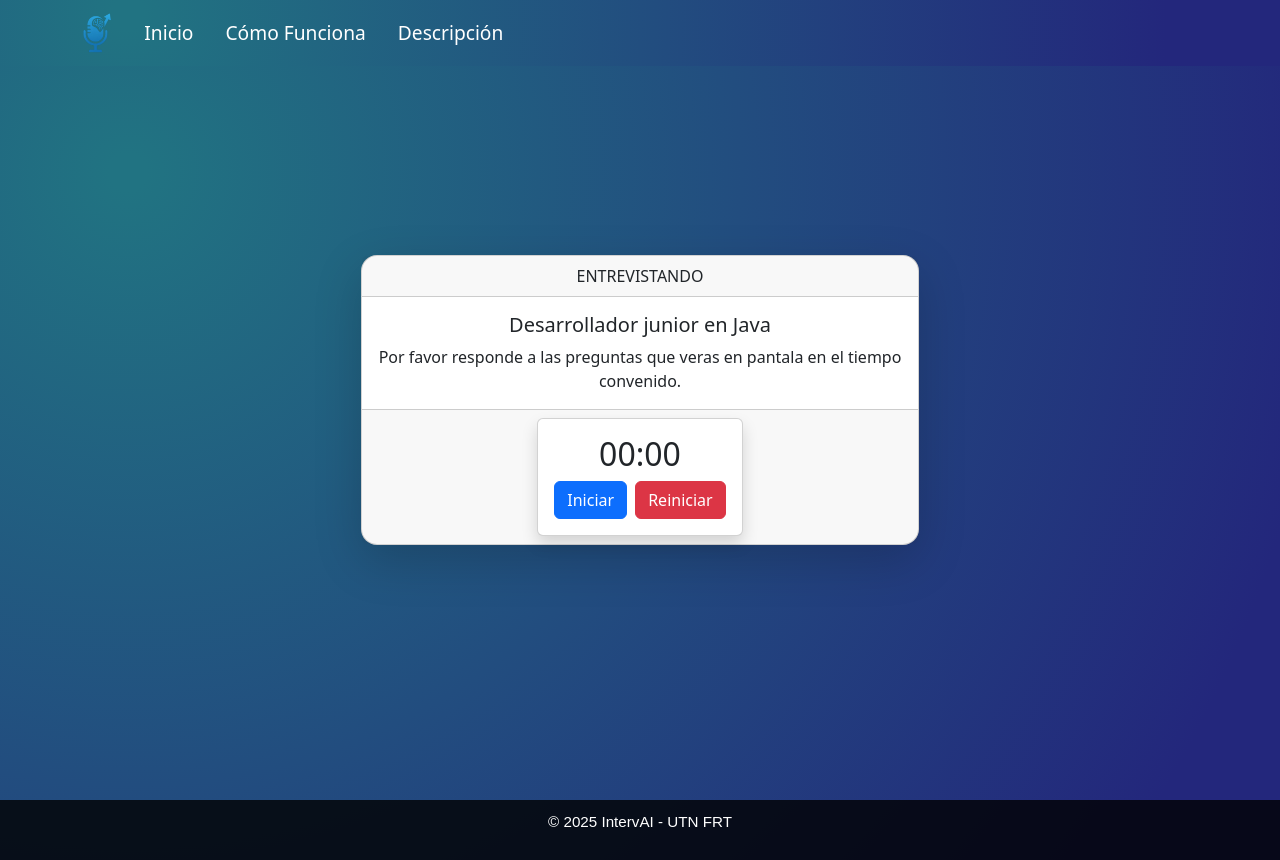
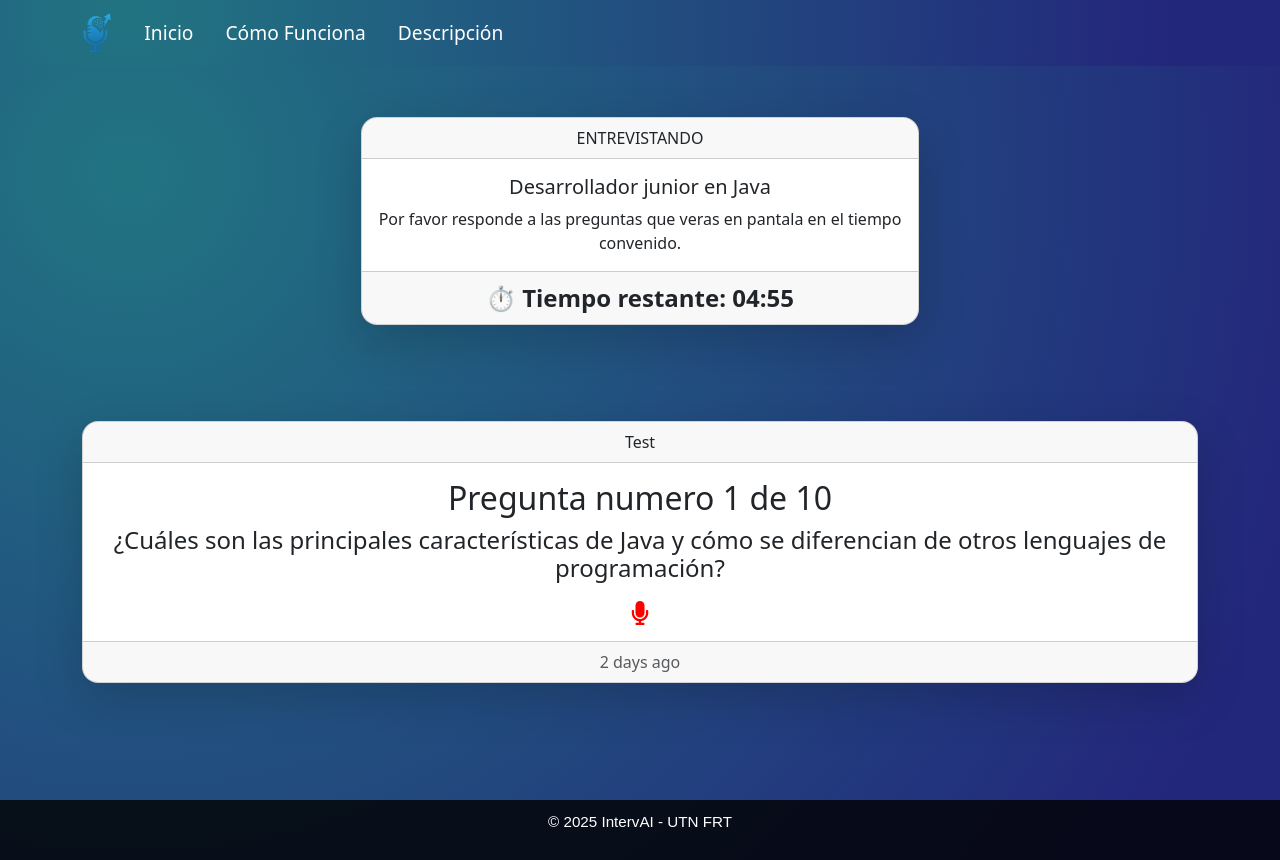
Before and after one commit to Javier359/SeminarioJN, a React (Vite) app: page /comenzar-intento in a window 1280 px wide. Built offline with nearby package versions, Linux system fonts and the light colour scheme.

Commit message:
se cambio el temporizador para que se actualice al cargar la pagina y se agrego el icono de microfono

```diff
--- a/package.json
+++ b/package.json
@@ -14,6 +14,7 @@
     "react": "^19.1.0",
     "react-bootstrap": "^2.10.10",
     "react-dom": "^19.1.0",
+    "react-icons": "^5.5.0",
     "react-router-dom": "^7.6.0",
     "react-scroll": "^1.9.3"
   },
--- a/src/components/Preguntas/PreguntasIndividuales.jsx
+++ b/src/components/Preguntas/PreguntasIndividuales.jsx
@@ -1,11 +1,22 @@
-import React from 'react';
-import Temporizador from './Temporizador';
+import Button from 'react-bootstrap/Button';
+import Card from 'react-bootstrap/Card';
+import { FaMicrophone } from "react-icons/fa";
 
 const PreguntasIndividuales = () => {
     return (
-        <Temporizador>
-
-        </Temporizador>
+         <Card className="text-center shadow-lg rounded-4 my-5 w-100">
+      <Card.Header className=''>Test</Card.Header>
+      <Card.Body>
+        <Card.Title> <h2 className=''>Pregunta numero 1 de 10</h2></Card.Title>
+        <Card.Text className='text'>
+           <h4>¿Cuáles son las principales características de Java y cómo se
+            diferencian de otros lenguajes de programación?
+            </h4>
+        </Card.Text>
+         <FaMicrophone size={24} color="red" title="Grabando..." />
+      </Card.Body>
+      <Card.Footer className="text-muted">2 days ago</Card.Footer>
+    </Card>
     );
 };
 
--- a/src/components/Preguntas/PregutasPrincipal.jsx
+++ b/src/components/Preguntas/PregutasPrincipal.jsx
@@ -21,6 +21,7 @@ const PregutasPrincipal = () => {
             <Temporizador></Temporizador>
         </Card.Footer>
       </Card>
+      <PreguntasIndividuales />
     </Container>
   );
 };
--- a/src/components/Preguntas/Temporizador.jsx
+++ b/src/components/Preguntas/Temporizador.jsx
@@ -2,56 +2,48 @@ import React, { useState, useEffect } from 'react';
 import { Card } from 'react-bootstrap';
 import Button from 'react-bootstrap/Button';
 
-export default function Temporizador() {
-  const [segundos, setSegundos] = useState(0);
-  const [activo, setActivo] = useState(false);
-  const [iniciado, setIniciado] = useState(false);
-  const limite = 20 * 60; // 20 minutos en segundos
+const Temporizador = () => {
+  const DURACION_TOTAL = 5 * 60; // 20 minutos en segundos
+  const [tiempoRestante, setTiempoRestante] = useState(DURACION_TOTAL);
 
   useEffect(() => {
-    let intervalo;
-    if (activo && segundos < limite) {
-      intervalo = setInterval(() => {
-        setSegundos(prev => prev + 1);
-      }, 1000);
-    } else if (segundos >= limite) {
-      setActivo(false);
+    const tiempoGuardado = localStorage.getItem("tiempoRestante");
+    const ultimaActualizacion = localStorage.getItem("ultimaActualizacion");
+
+    if (tiempoGuardado && ultimaActualizacion) {
+      const segundosPasados = Math.floor((Date.now() - parseInt(ultimaActualizacion)) / 1000);
+      const nuevoTiempo = Math.max(parseInt(tiempoGuardado) - segundosPasados, 0);
+      setTiempoRestante(nuevoTiempo);
     }
+
+    const intervalo = setInterval(() => {
+      setTiempoRestante(prev => {
+        if (prev <= 1) {
+          clearInterval(intervalo);
+          localStorage.removeItem("tiempoRestante");
+          localStorage.removeItem("ultimaActualizacion");
+          return 0;
+        }
+        const nuevoTiempo = prev - 1;
+        localStorage.setItem("tiempoRestante", nuevoTiempo);
+        localStorage.setItem("ultimaActualizacion", Date.now().toString());
+        return nuevoTiempo;
+      });
+    }, 1000);
+
     return () => clearInterval(intervalo);
-  }, [activo, segundos]);
+  }, []);
 
-  const iniciar = () => {
-    setActivo(true);
-    setIniciado(true);
-  };
+  const minutos = Math.floor(tiempoRestante / 60)
+    .toString()
+    .padStart(2, "0");
+  const segundos = (tiempoRestante % 60).toString().padStart(2, "0");
 
-  const reiniciar = () => {
-    setSegundos(0);
-    setActivo(false);
-    setIniciado(false);
-  };
+  return (
+    <div className="fw-bold fs-4">
+      ⏱️ Tiempo restante: {minutos}:{segundos}
+    </div>
+  );
+};
 
-  const formatoTiempo = (seg) => {
-    const minutos = Math.floor(seg / 60);
-    const segundos = seg % 60;
-    return `${minutos.toString().padStart(2, '0')}:${segundos.toString().padStart(2, '0')}`;
-  };
-
-    return (
-     <div className="d-flex justify-content-center align-items-center rounded-4">
-      <Card className="text-center shadow">
-        <Card.Body>
-          <h2 className="mb-2">{formatoTiempo(segundos)}</h2>
-          <div className="d-flex justify-content-center gap-2">
-           <Button onClick={iniciar} variant="primary" disabled={iniciado}>
-              Iniciar
-            </Button>
-            <Button onClick={reiniciar} variant="danger">
-              Reiniciar
-            </Button>
-          </div>
-        </Card.Body>
-      </Card>
-    </div>
-    );
-};
+export default Temporizador;
```
Also changed, not shown: 1 other file (tests, documents, lock files or other folders).
